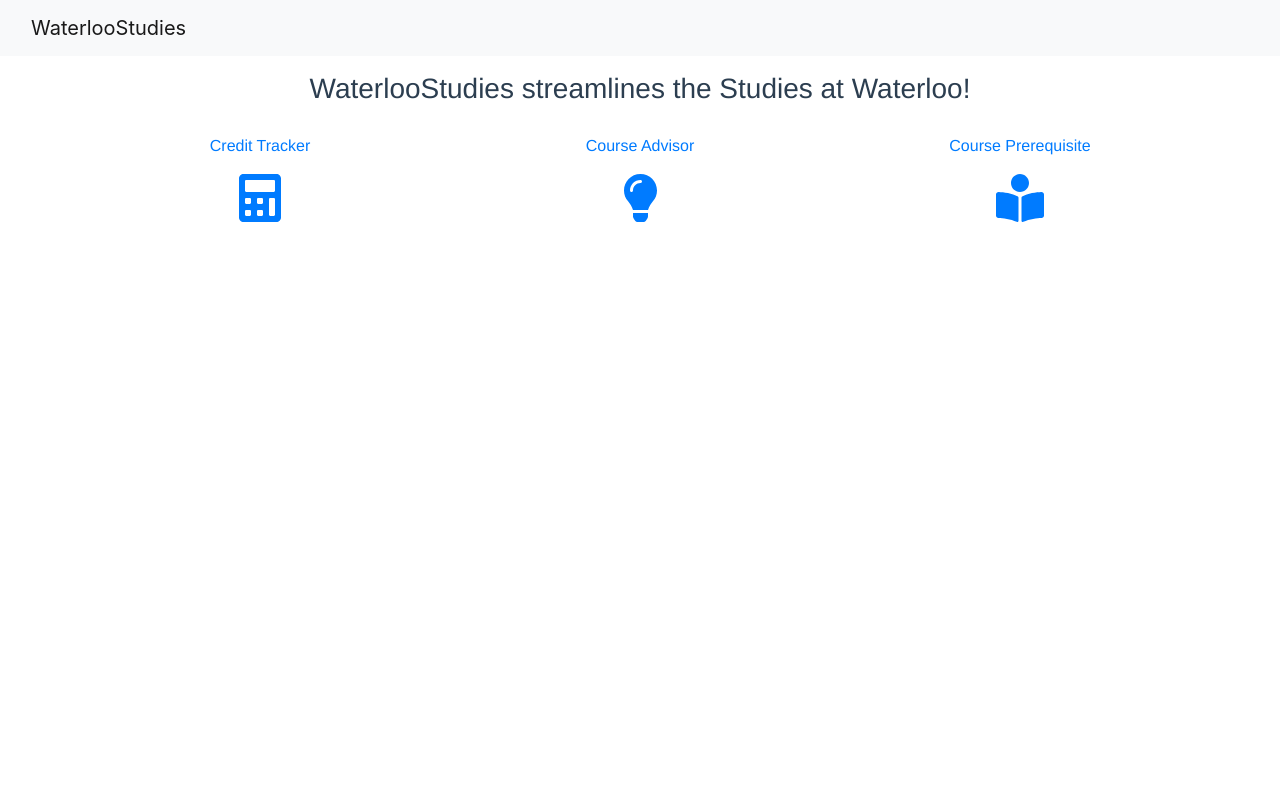
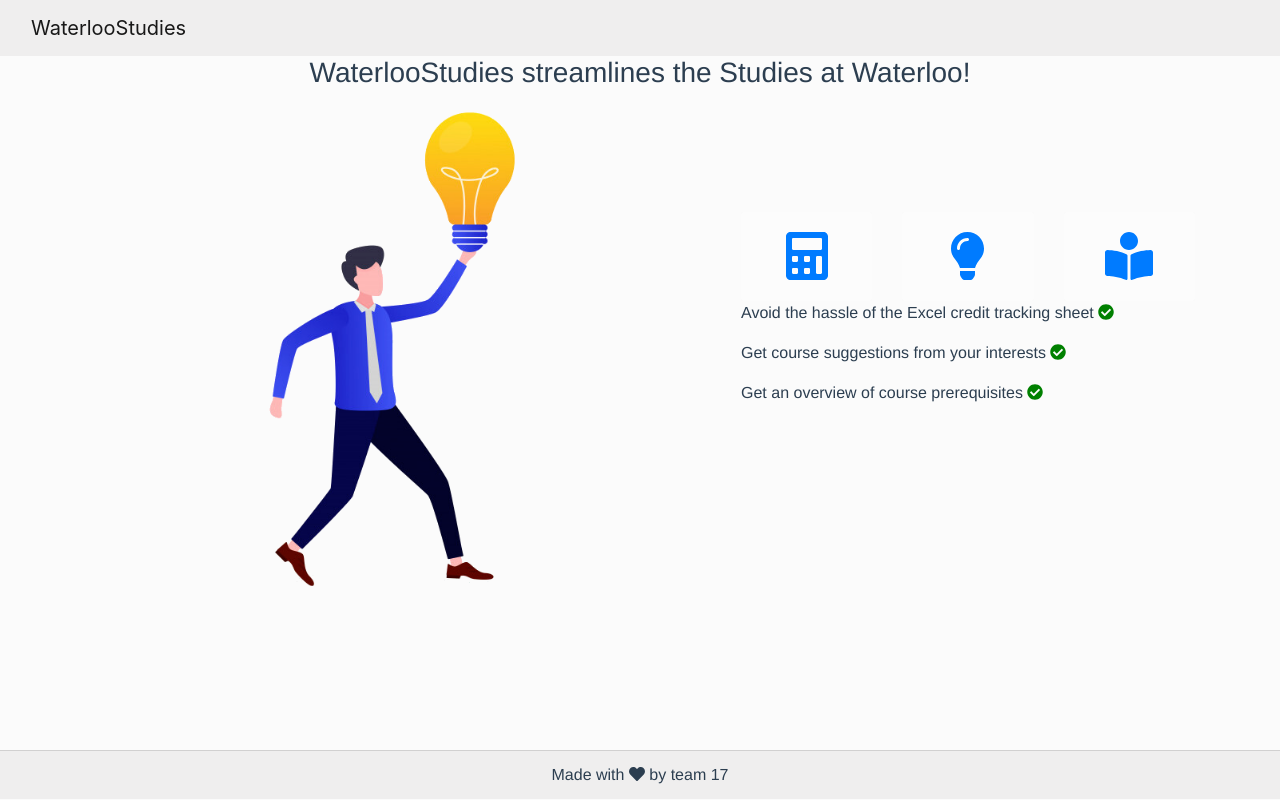
Before and after one commit to s34fu/WaterlooStudies, a Vue app: page / in a window 1280 px wide. Built offline with nearby package versions, Linux system fonts and the light colour scheme.

Commit message:
beautify home page

```diff
--- a/package.json
+++ b/package.json
@@ -28,6 +28,8 @@
 		"babel-eslint": "^10.1.0",
 		"eslint": "^6.8.0",
 		"eslint-plugin-vue": "^6.2.2",
+		"node-sass": "^5.0.0",
+		"sass-loader": "^10.1.0",
 		"vue-template-compiler": "^2.6.11"
 	},
 	"eslintConfig": {
--- a/src/App.vue
+++ b/src/App.vue
@@ -1,17 +1,25 @@
 <template>
 	<div>
-		<nav class="navbar navbar-light bg-light">
+		<nav class="navbar navbar-light navbar-bg">
 			<div class="container-fluid">
 				<router-link to="/" class="navbar-brand">WaterlooStudies</router-link>
 			</div>
 		</nav>
-		<div id="app" class="container router-view">
+		<div id="app">
 			<router-view />
 		</div>
 	</div>
 </template>
 
-<style>
+<style lang="scss">
+@import './custom.scss';
+html, body {
+	height: 100%;
+	width: 100%;
+}
+body {
+	background-color: $themeColor
+}
 #app {
 	font-family: Avenir, Helvetica, Arial, sans-serif;
 	-webkit-font-smoothing: antialiased;
@@ -19,9 +27,7 @@
 	color: #2c3e50;
 	text-align: center;
 }
-
-.router-view {
-	margin-top: 1em;
+.navbar-bg {
+	background-color: $header-footer-bgColor
 }
-
 </style>
--- /dev/null
+++ b/src/components/Menu.vue
@@ -0,0 +1,37 @@
+<template>
+    <router-link :to="'/'+route" class="card" style="border: none">
+        <div class="card-body" v-b-tooltip.hover :title="toolTip">
+            <font-awesome-icon :icon="faIcon" class="fa-icon" />
+		</div>
+	</router-link>
+</template>
+
+<script>
+export default {
+	name: 'Menu',
+	props: {
+		route: {
+			required: true,
+			type: String
+		},
+		toolTip: {
+			type: String,
+			default: 'default display name'
+		},
+		faIcon: {
+			required: true,
+			type: String
+		}
+	}
+};
+</script>
+
+<style lang='scss' scoped>
+@import '../custom.scss';
+.card-body {
+    background-color: $themeColor
+}
+.fa-icon {
+	font-size: 3em;
+}
+</style>
--- /dev/null
+++ b/src/custom.scss
@@ -0,0 +1,2 @@
+$themeColor: #f6f6f65b;
+$header-footer-bgColor: #eeececd8 !important;
--- a/src/main.js
+++ b/src/main.js
@@ -3,10 +3,10 @@ import * as AllIcons from '@fortawesome/free-solid-svg-icons';
 import { FontAwesomeIcon } from '@fortawesome/vue-fontawesome';
 import { BootstrapVue, IconsPlugin } from 'bootstrap-vue';
 import 'bootstrap-vue/dist/bootstrap-vue.css';
-// import './custom.scss'
 import 'bootstrap/dist/css/bootstrap.css';
 import Vue from 'vue';
 import App from './App.vue';
+import './custom.scss';
 import router from './router';
 
 // importing all icons
--- a/src/views/CourseAdvisor.vue
+++ b/src/views/CourseAdvisor.vue
@@ -1,11 +1,5 @@
 <template>
-	<div>
+	<div class="container">
 		<h1>Course Advisor</h1>
 	</div>
 </template>
-
-<script>
-export default {
-
-};
-</script>
--- a/src/views/CoursePrereq.vue
+++ b/src/views/CoursePrereq.vue
@@ -1,5 +1,6 @@
 <template>
-	<div>
+	<div class="container">
+		<p>Enter your course code</p>
 		<b-form-input v-model="courseCode" placeholder="ex. MSCI 100"></b-form-input>
 		<p>{{ courseCode }} - {{ courseName }}</p>
 		<div v-if="showTree">
--- a/src/views/CreditTracker.vue
+++ b/src/views/CreditTracker.vue
@@ -1,5 +1,5 @@
 <template>
-	<div>
+	<div class="container">
 		<div>
 			<p>Select your faculty:</p>
 			<b-form-select v-model="userFaculty" :options="faculties" size="sm"></b-form-select>
--- a/src/views/Home.vue
+++ b/src/views/Home.vue
@@ -1,43 +1,70 @@
 <template>
+	<transition appear appear-class="slide-fade-enter" appear-active-class="slide-fade-enter-active">
 		<div>
+			<div class="container">
 				<h3>WaterlooStudies streamlines the Studies at Waterloo!</h3>
 				<div class="row">
-			<div class="col-sm-4">
-				<router-link to="/credit_tracker" class="card" style="border: none">
-					<div class="card-body">
-						<p>Credit Tracker</p>
-						<font-awesome-icon icon="calculator" class="fa-icon" />
+					<div class="col" @load="onLoaded">
+						<img src="../assets/man_with_lightbulb.jpg" alt="lightbulb" style="height: 80%" />
 					</div>
-				</router-link>
+					<div class="col" style="margin-top: 10%">
+						<div class="row">
+							<div class="col">
+								<Menu :route="'credit_tracker'" :faIcon="'calculator'" :toolTip="'Credit Tracker'"/>
 							</div>
-			<div class="col-sm-4">
-				<router-link to="/course_advisor" class="card" style="border: none">
-					<div class="card-body">
-						<p> Course Advisor </p>
-						<font-awesome-icon icon="lightbulb" class="fa-icon" />
+							<div class="col">
+								<Menu :route="'course_advisor'" :faIcon="'lightbulb'" :toolTip="'Course Advisor'" />
 							</div>
-				</router-link>
+							<div class="col">
+								<Menu :route="'course_prereq'" :faIcon="'book-reader'" :toolTip="'Course Prerequisites'"/>
 							</div>
-			<div class="col-sm-4">
-				<router-link to="/course_prereq" class="card" style="border: none">
-					<div class="card-body">
-						<p> Course Prerequisite </p>
-						<font-awesome-icon icon="book-reader" class="fa-icon"/>
 						</div>
-				</router-link>
+						<div style="text-align: left">
+							<p>Avoid the hassle of the Excel credit tracking sheet <font-awesome-icon icon="check-circle" style="color: green" /> </p>
+							<p>Get course suggestions from your interests <font-awesome-icon icon="check-circle" style="color: green" /></p>
+							<p>Get an overview of course prerequisites <font-awesome-icon icon="check-circle" style="color: green" /> </p>
 						</div>
 					</div>
 				</div>
+			</div>
+			<div class="footer">
+				Made with <font-awesome-icon icon="heart" /> by team 17
+			</div>
+		</div>
+	</transition>
 </template>
 
 <script>
+import Menu from '@/components/Menu.vue';
+
 export default {
-	name: 'Home'
+	name: 'Home',
+	components: {
+		Menu
+	},
+	methods: {
+		onLoaded() {
+			console.log('image');
+		}
+	}
 };
 </script>
 
-<style scoped>
-.fa-icon {
-	font-size: 3em;
+<style lang='scss' scoped>
+@import '../custom.scss';
+.footer {
+	bottom: 1px;
+    padding: 0.75rem 1.25rem;
+    background-color: $header-footer-bgColor;
+    border-top: 1px solid rgba(0, 0, 0, 0.125);
+	position: absolute;
+	width: 100%;
+}
+.slide-fade-enter-active {
+  transition: all .6s ease;
+}
+.slide-fade-enter {
+  transform: translateX(5px);
+  opacity: 0;
 }
 </style>
```
Also changed, not shown: public/index.html (line endings or trailing spaces), src/assets/man_with_lightbulb.jpg (added), 1 other file (tests, documents, lock files or other folders). Lines whose indentation alone changed are shown as unchanged.
